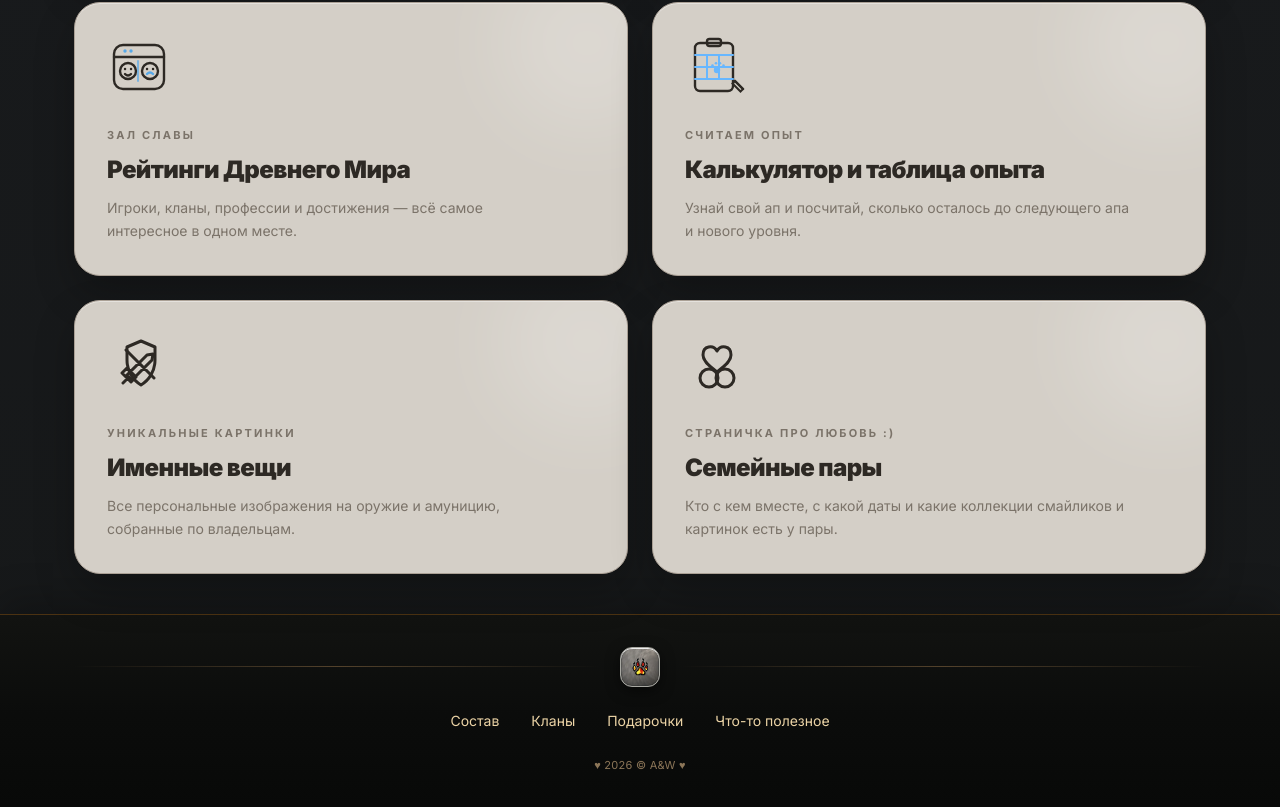
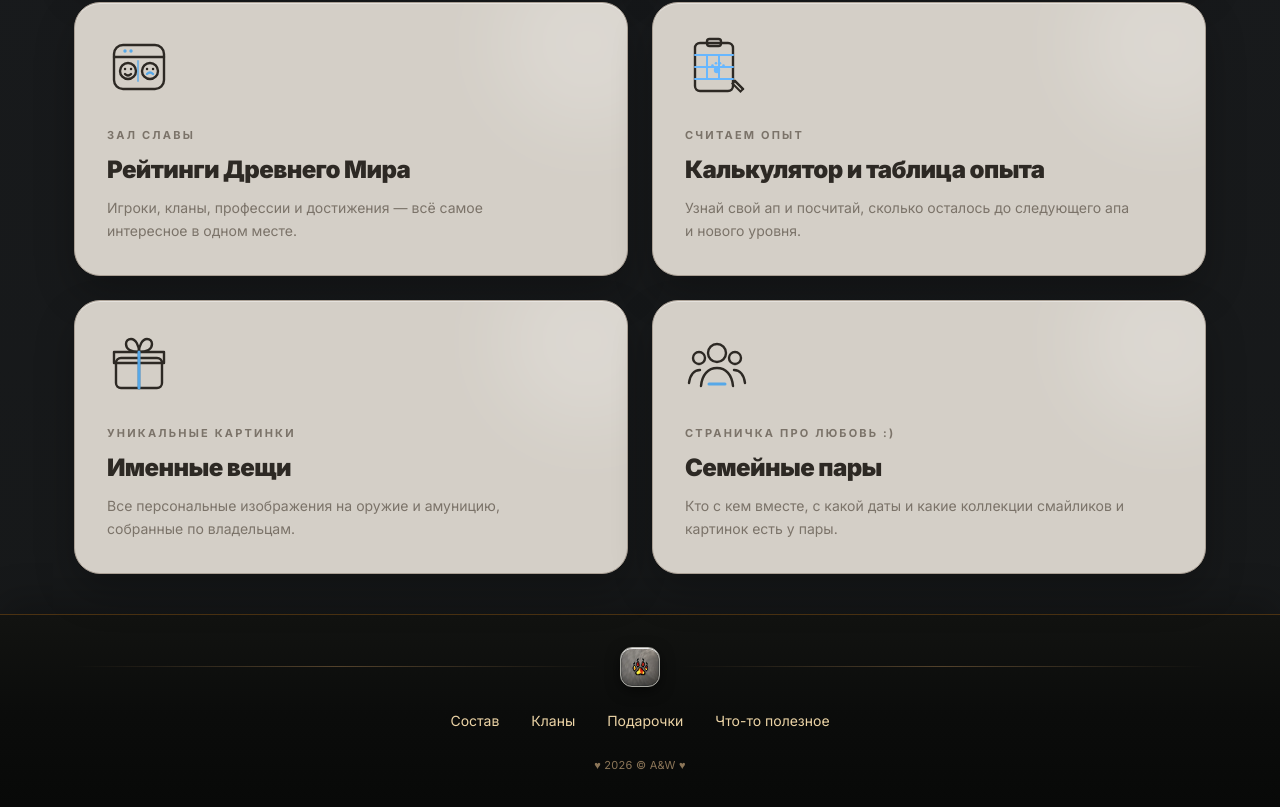
Before and after one commit to reverie-w-sh/dm-portal, a Next.js app: page /links in a window 1280 px wide. Shown: the part 906-1713 px from the top of the page. Built offline with nearby package versions, Linux system fonts and the light colour scheme; no server answers.

Commit message:
Add files via upload

```diff
--- a/src/app/links/page.tsx
+++ b/src/app/links/page.tsx
@@ -1,45 +1,11 @@
 import Link from "next/link";
-import type { SVGProps } from "react";
 import {
   MapIcon,
   SmilesCollectionIcon,
   HunterBoardIcon,
+  GiftIcon,
+  PlayersIcon,
 } from "@/components/SiteIcons";
-
-function EquipmentIcon(props: SVGProps<SVGSVGElement>) {
-  return (
-    <svg viewBox="0 0 64 64" fill="none" aria-hidden="true" {...props}>
-      <path
-        d="M34 8 48 14v13c0 11-5.8 20.2-14 25-8.2-4.8-14-14-14-25V14L34 8Z"
-        stroke="currentColor"
-        strokeWidth="3"
-        strokeLinejoin="round"
-      />
-      <path
-        d="m16 50 5-5m-2-28 28 28m-23 4-9-9 5-5 9 9-5 5Zm22-28-6 1-20 20 5 5 20-20 1-6Z"
-        stroke="currentColor"
-        strokeWidth="3"
-        strokeLinecap="round"
-        strokeLinejoin="round"
-      />
-    </svg>
-  );
-}
-
-function CouplesIcon(props: SVGProps<SVGSVGElement>) {
-  return (
-    <svg viewBox="0 0 64 64" fill="none" aria-hidden="true" {...props}>
-      <path
-        d="M32 18c-3.7-6.6-14-5.4-14 3.9 0 7.5 8.7 12.3 14 17.2 5.3-4.9 14-9.7 14-17.2 0-9.3-10.3-10.5-14-3.9Z"
-        stroke="currentColor"
-        strokeWidth="3"
-        strokeLinejoin="round"
-      />
-      <circle cx="24" cy="45" r="9" stroke="currentColor" strokeWidth="3" />
-      <circle cx="40" cy="45" r="9" stroke="currentColor" strokeWidth="3" />
-    </svg>
-  );
-}
 
 const usefulLinks = [
   {
@@ -92,7 +58,7 @@ const usefulLinks = [
   },
   {
     href: "/personal-items",
-    icon: EquipmentIcon,
+    icon: GiftIcon,
     category: "Уникальные картинки",
     title: "Именные вещи",
     description:
@@ -100,7 +66,7 @@ const usefulLinks = [
   },
   {
     href: "/couples",
-    icon: CouplesIcon,
+    icon: PlayersIcon,
     category: "Страничка про любовь :)",
     title: "Семейные пары",
     description:
```
